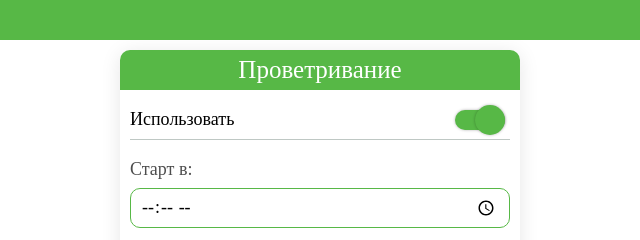
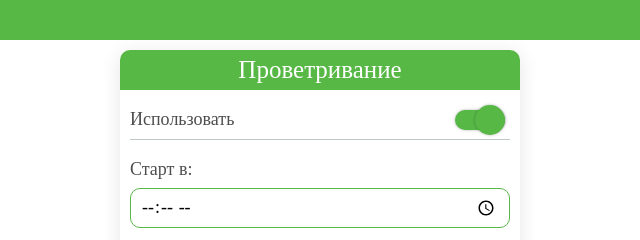
Before and after one commit to B00mlex/espweb, a plain HTML site: page index.html in a window 1280 px wide. Shown: the top 240 px of the page, 320-960 px from the left. Drawn offline with Linux system fonts and the light colour scheme.

Commit message:
checkbox

```diff
--- a/css/style.css
+++ b/css/style.css
@@ -283,7 +283,7 @@ h1,h2,h3,h4,h5,h6{font-size:inherit;font-weight: 400;}
 	height: 30px;
 	cursor: pointer;
 	border-bottom: 1px solid #bfc8c4;
-
+	-webkit-tap-highlight-color: rgba(0, 0, 0, 0);
 
 }
 
@@ -313,9 +313,7 @@ h1,h2,h3,h4,h5,h6{font-size:inherit;font-weight: 400;}
 	-webkit-transition: all 0.3s ease 0s;
 
 }
-.checkbox.active{
-	color: #000;
-}
+
 .checkbox.active:before{
 	background-color: #57b846;
 }.checkbox.active:after{
```
